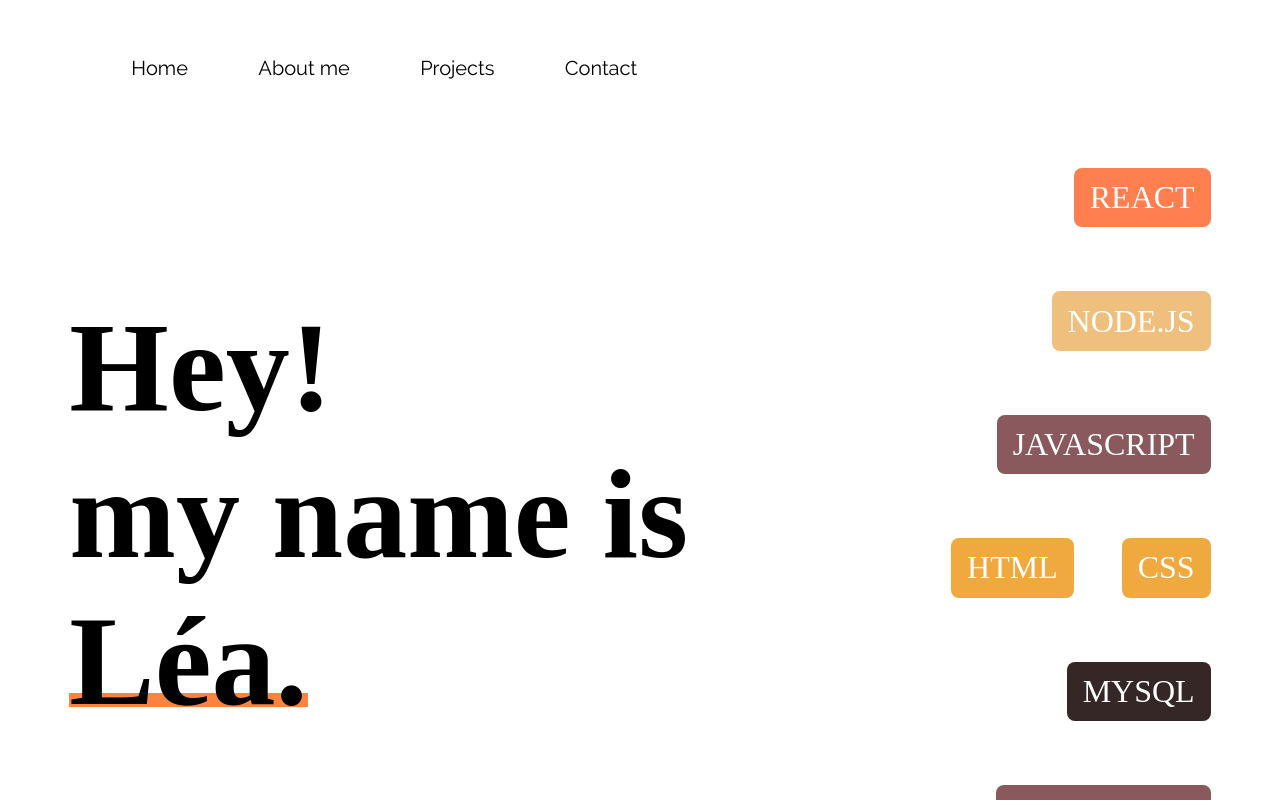
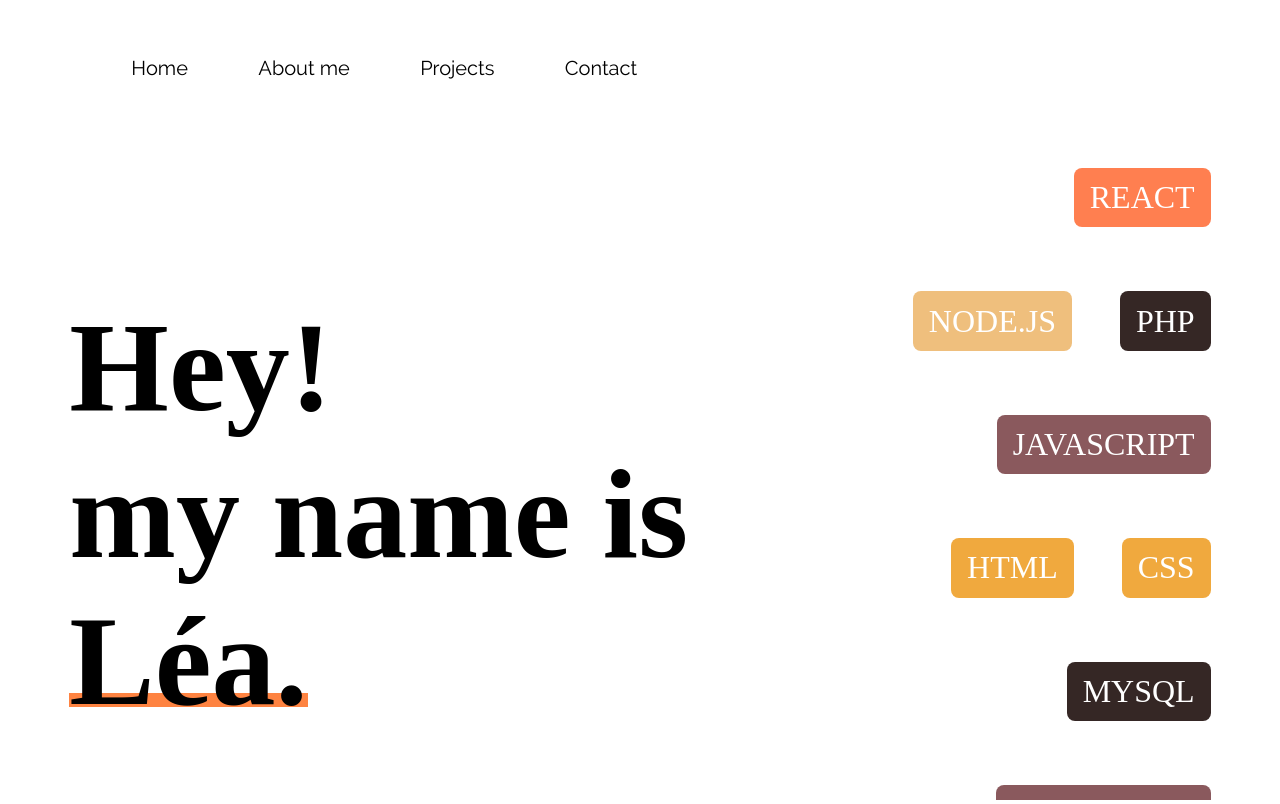
Before and after one commit to Leagian/portfolio-side, a React (Create React App) app: page / in a window 1280 px wide. Built offline with nearby package versions, Linux system fonts and the light colour scheme; a web font is replaced by a local one.

Commit message:
added php

```diff
--- a/src/components/Projects.css
+++ b/src/components/Projects.css
@@ -11,7 +11,7 @@
   align-items: center;
   margin: 0 auto;
   margin-top: 3rem;
-  max-width: 70%;
+  max-width: 80%;
 }
 
 .projects-title {
--- a/src/components/Skills.jsx
+++ b/src/components/Skills.jsx
@@ -6,6 +6,7 @@ const Skills = () => {
       <div id="skills">
         <p className="orange skills-all">REACT</p>
         <p className="gold skills-all">NODE.JS</p>
+        <p className="black skills-all">PHP</p>
         <p className="violet skills-all">JAVASCRIPT</p>
         <p className="jaune skills-all">HTML</p>
         <p className="jaune skills-all">CSS</p>
```
